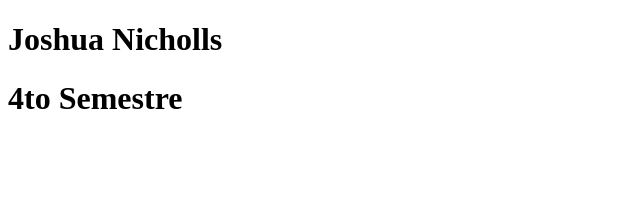
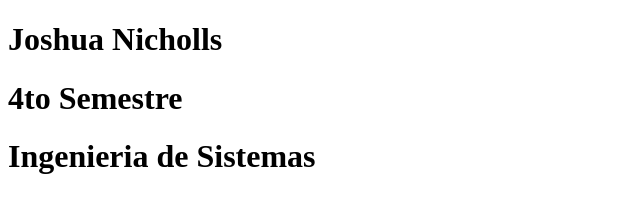
Before and after one commit to ElJosh0208/actividad_1, a plain HTML site: page index.html in a window 1280 px wide. Shown: the whole page, without its empty margins (0-640 px from the left). Drawn offline with Linux system fonts and the light colour scheme.

Commit message:
5to commit

```diff
--- a/index.html
+++ b/index.html
@@ -8,5 +8,6 @@
 <body>
     <h1>Joshua Nicholls</h1>
     <h1>4to Semestre</h1>
+    <h1>Ingenieria de Sistemas</h1>
 </body>
 </html>
```
